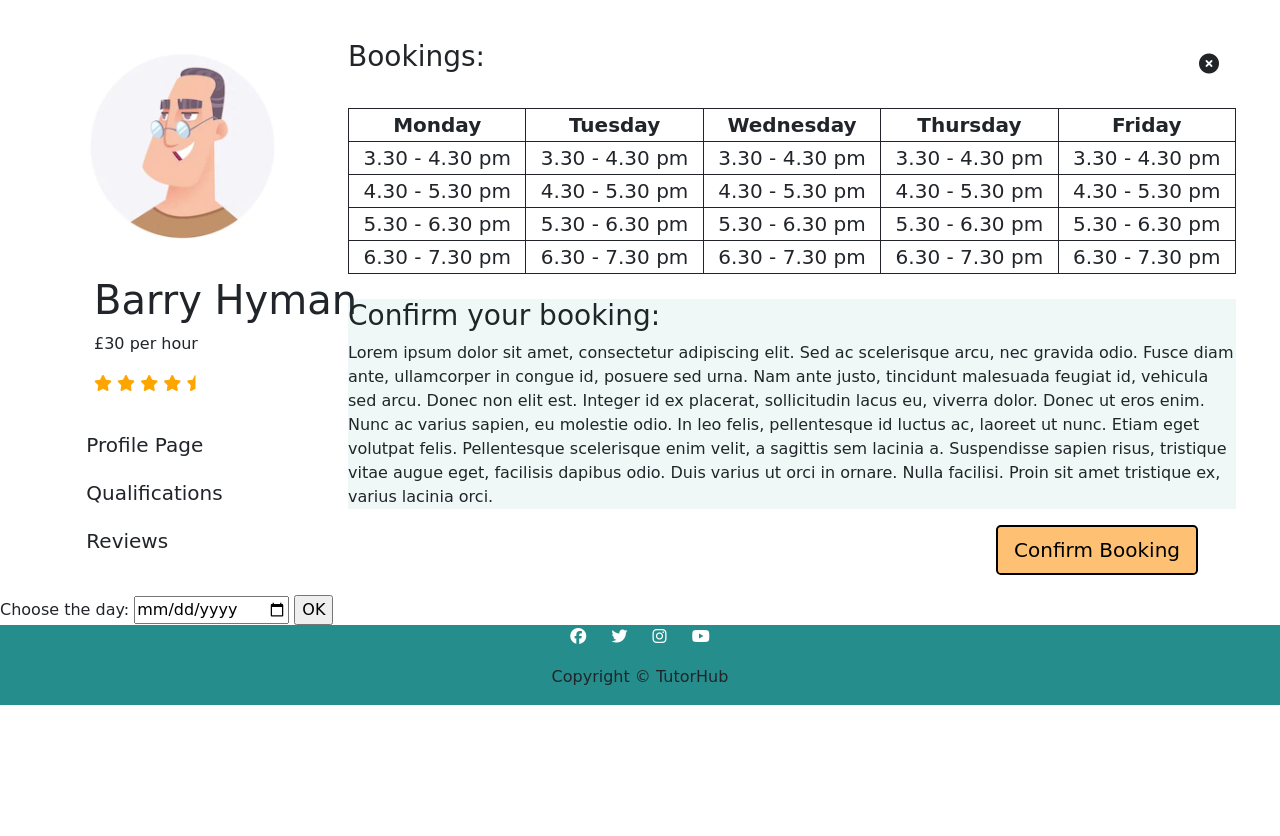
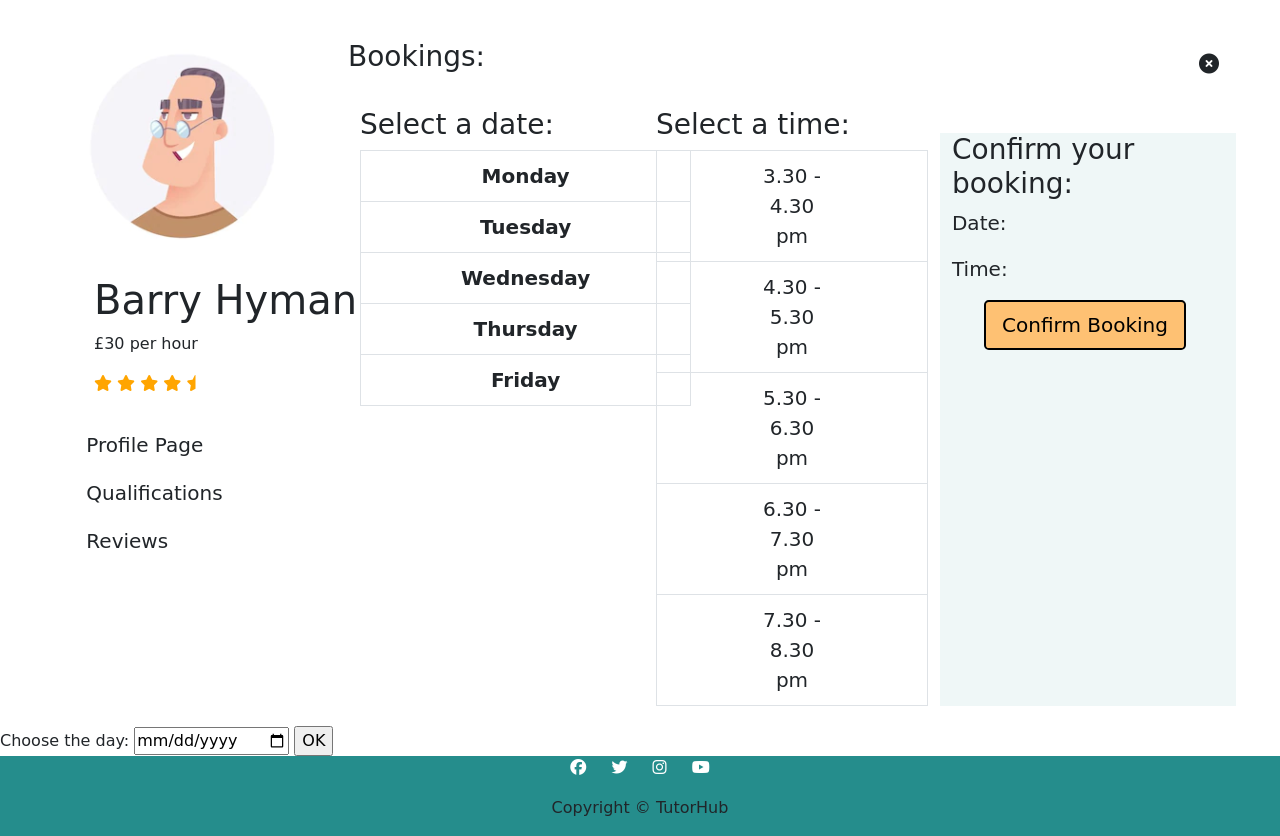
Before and after one commit to sophiebatten123/Tutoring-Hub, a Django app: page /tutors/tutor_one/ in a window 1280 px wide. Shown: the part 56-892 px from the top of the page. Before the commit the page ends 761 px from the top, so only its background shows below. Run offline with Django 3.2, Linux system fonts and the light colour scheme; lists and menus that the app fills with data are empty; some libraries are stand-ins or nearby versions; some web fonts are replaced.

Commit message:
Bookings page has been updated allowing pupils to select a time and date and this to appear on the screen

```diff
--- a/static/css/style.css
+++ b/static/css/style.css
@@ -180,7 +180,7 @@ html, body {
     background-color: orange;
 }
 
-table, th, td {
+th, td {
     border: 1px solid;
 }
 
@@ -209,6 +209,14 @@ table, th, td {
     cursor: pointer;
 }
 
+.hidden-mon {
+    display: none;
+}
+
+.table {
+    padding: 10px 100px;
+}
+
 /* ............................................... Footer styling */
 
 .footer {
--- a/static/js/tutor.js
+++ b/static/js/tutor.js
@@ -37,13 +37,30 @@ document.addEventListener("DOMContentLoaded", () => {
 
 })
 
-function selectTime(){
-    var time = document.getElementsByClassName("time-slot")
-    for (var i=0; i < time.length; i++) {
-        time[i].style.backgroundColor = "white"
-        time[i].addEventListener("click", function(event) {
+function selectDate(){
+    var date = document.getElementsByClassName("day-slot");
+    var confirmDay = document.getElementById("confirm-date");
+
+    for (var i=0; i < date.length; i++) {
+        date[i].style.backgroundColor = "white";
+        date[i].addEventListener("click", function(event) {
             squareClicked = event.target;
-            squareClicked.style.backgroundColor = "green"
+            squareClicked.style.backgroundColor = "green";
+            confirmDay.innerHTML = squareClicked.innerHTML
         })
     }
 }
+
+function selectTime(){
+    var time = document.getElementsByClassName("time-slot");
+    var confirmTime = document.getElementById("confirm-time");
+
+    for (var i=0; i < time.length; i++) {
+        time[i].style.backgroundColor = "white";
+        time[i].addEventListener("click", function(event) {
+            squareClicked = event.target;
+            squareClicked.style.backgroundColor = "green";
+            confirmTime.innerHTML = squareClicked.innerHTML
+        })
+    }
+}
--- a/tutorprofile/templates/tutorprofile/tutor_one.html
+++ b/tutorprofile/templates/tutorprofile/tutor_one.html
@@ -68,57 +68,54 @@
                 </div>
             </div>
             <div class="row booking-table">
+                <div class="col-4">
+                    <h3>Select a date:</h3>
                     <table class="center">
                         <tr>
-                        <th>Monday</th>
-                        <th>Tuesday</th>
-                        <th>Wednesday</th>
-                        <th>Thursday</th>
-                        <th>Friday</th>
+                            <th class="day-slot table" onclick="selectDate()">Monday</th>
                         </tr>
                         <tr>
-                        <td class="time-slot" onclick="selectTime()">3.30 - 4.30 pm</td>
-                        <td class="time-slot" onclick="selectTime()">3.30 - 4.30 pm</td>
-                        <td class="time-slot" onclick="selectTime()">3.30 - 4.30 pm</td>
-                        <td class="time-slot" onclick="selectTime()">3.30 - 4.30 pm</td>
-                        <td class="time-slot" onclick="selectTime()">3.30 - 4.30 pm</td>
+                            <th class="day-slot table" onclick="selectDate()">Tuesday</th>
                         </tr>
                         <tr>
-                        <td class="time-slot" onclick="selectTime()">4.30 - 5.30 pm</td>
-                        <td class="time-slot" onclick="selectTime()">4.30 - 5.30 pm</td>
-                        <td class="time-slot" onclick="selectTime()">4.30 - 5.30 pm</td>
-                        <td class="time-slot" onclick="selectTime()"> 4.30 - 5.30 pm</td>
-                        <td class="time-slot" onclick="selectTime()">4.30 - 5.30 pm</td>
+                            <th class="day-slot table" onclick="selectDate()">Wednesday</th>
                         </tr>
                         <tr>
-                        <td class="time-slot" onclick="selectTime()">5.30 - 6.30 pm</td>
-                        <td class="time-slot" onclick="selectTime()">5.30 - 6.30 pm</td>
-                        <td class="time-slot" onclick="selectTime()">5.30 - 6.30 pm</td>
-                        <td class="time-slot" onclick="selectTime()">5.30 - 6.30 pm</td>
-                        <td class="time-slot" onclick="selectTime()">5.30 - 6.30 pm</td>
+                            <th class="day-slot table" onclick="selectDate()">Thursday</th>
                         </tr>
                         <tr>
-                        <td class="time-slot" onclick="selectTime()">6.30 - 7.30 pm</td>
-                        <td class="time-slot" onclick="selectTime()">6.30 - 7.30 pm</td>
-                        <td class="time-slot" onclick="selectTime()">6.30 - 7.30 pm</td>
-                        <td class="time-slot" onclick="selectTime()">6.30 - 7.30 pm</td>
-                        <td class="time-slot" onclick="selectTime()">6.30 - 7.30 pm</td>
+                            <th class="day-slot table" onclick="selectDate()">Friday</th>
                         </tr>
                     </table>
                 </div>
-            <div class="confirm-booking">
+                <div class="col-4">
+                    <h3>Select a time:</h3>
+                    <table class="center">
+                        <tr>
+                            <td class="time-slot table" onclick="selectTime()">3.30 - 4.30 pm</td>
+                        </tr>
+                        <tr>
+                            <td class="time-slot table" onclick="selectTime()">4.30 - 5.30 pm</td>
+                        </tr>
+                        <tr>
+                            <td class="time-slot table" onclick="selectTime()">5.30 - 6.30 pm</td>
+                        </tr>
+                        <tr>
+                            <td class="time-slot table" onclick="selectTime()">6.30 - 7.30 pm</td>
+                        </tr>
+                        <tr>
+                            <td class="time-slot table" onclick="selectTime()">7.30 - 8.30 pm</td>
+                        </tr>
+                    </table>
+                </div>
+                <div class="col-4 confirm-booking">
                     <h3>Confirm your booking:</h3>
-                <p>Lorem ipsum dolor sit amet, consectetur adipiscing elit. Sed ac scelerisque arcu, nec gravida odio.
-                    Fusce diam ante, ullamcorper in congue id, posuere sed urna. Nam ante justo, tincidunt malesuada
-                    feugiat id, vehicula sed arcu. Donec non elit est. Integer id ex placerat, sollicitudin lacus eu,
-                    viverra dolor. Donec ut eros enim. Nunc ac varius sapien, eu molestie odio. In leo felis,
-                    pellentesque id luctus ac, laoreet ut nunc. Etiam eget volutpat felis. Pellentesque scelerisque enim
-                    velit, a sagittis sem lacinia a. Suspendisse sapien risus, tristique vitae augue eget, facilisis
-                    dapibus odio. Duis varius ut orci in ornare. Nulla facilisi. Proin sit amet tristique ex, varius
-                    lacinia orci.</p>
-            </div>
+                    <p>Date: <span id="confirm-date"></span></p>
+                    <p>Time: <span id="confirm-time"></span></p>
                     <div class="row booking-button">
                         <button class="btn btn-signup btn-lg user-btns tutorpage-buttons" id="confirm-btn">Confirm Booking</button>
+                    </div>
+                </div>
             </div>
         </div>
     </div>
```
Lines whose indentation alone changed are shown as unchanged.
